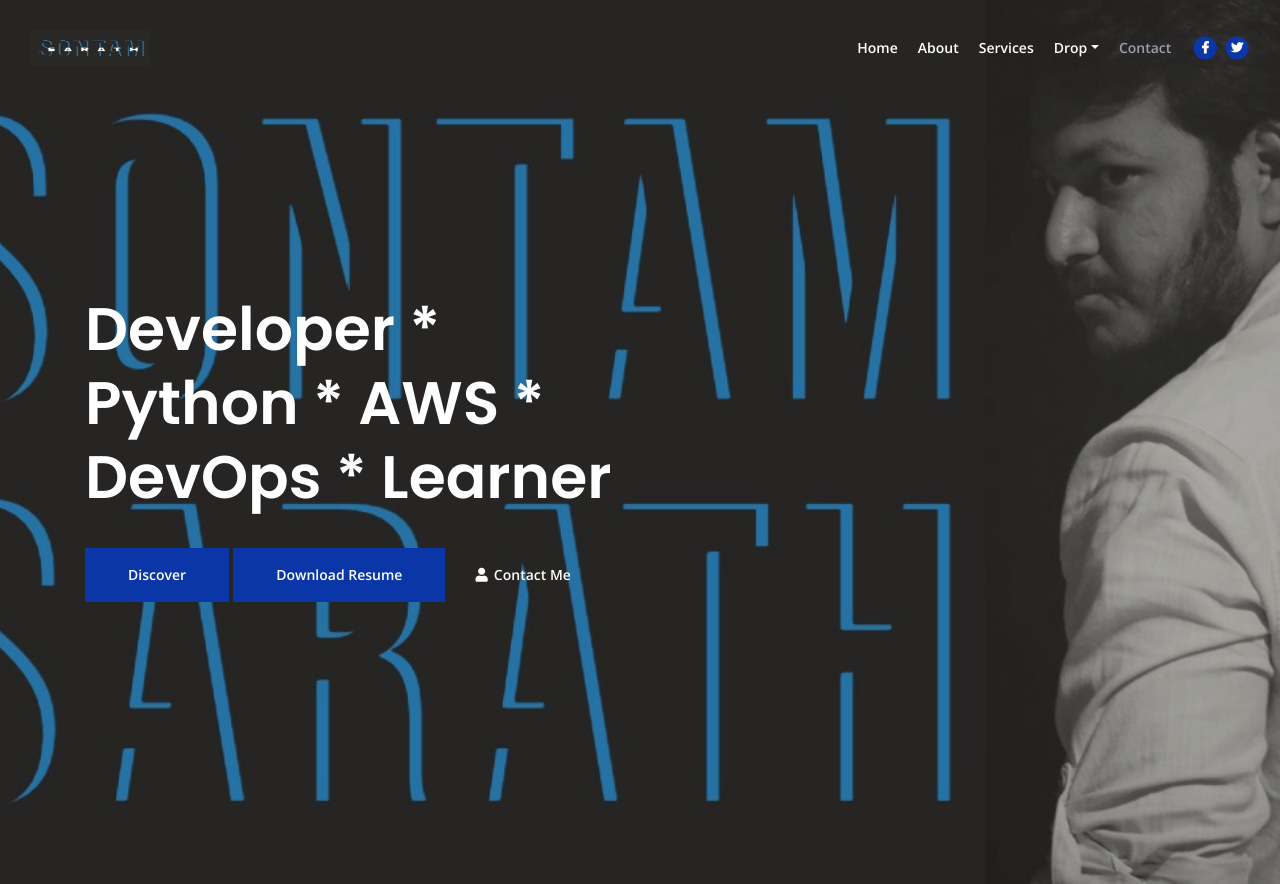
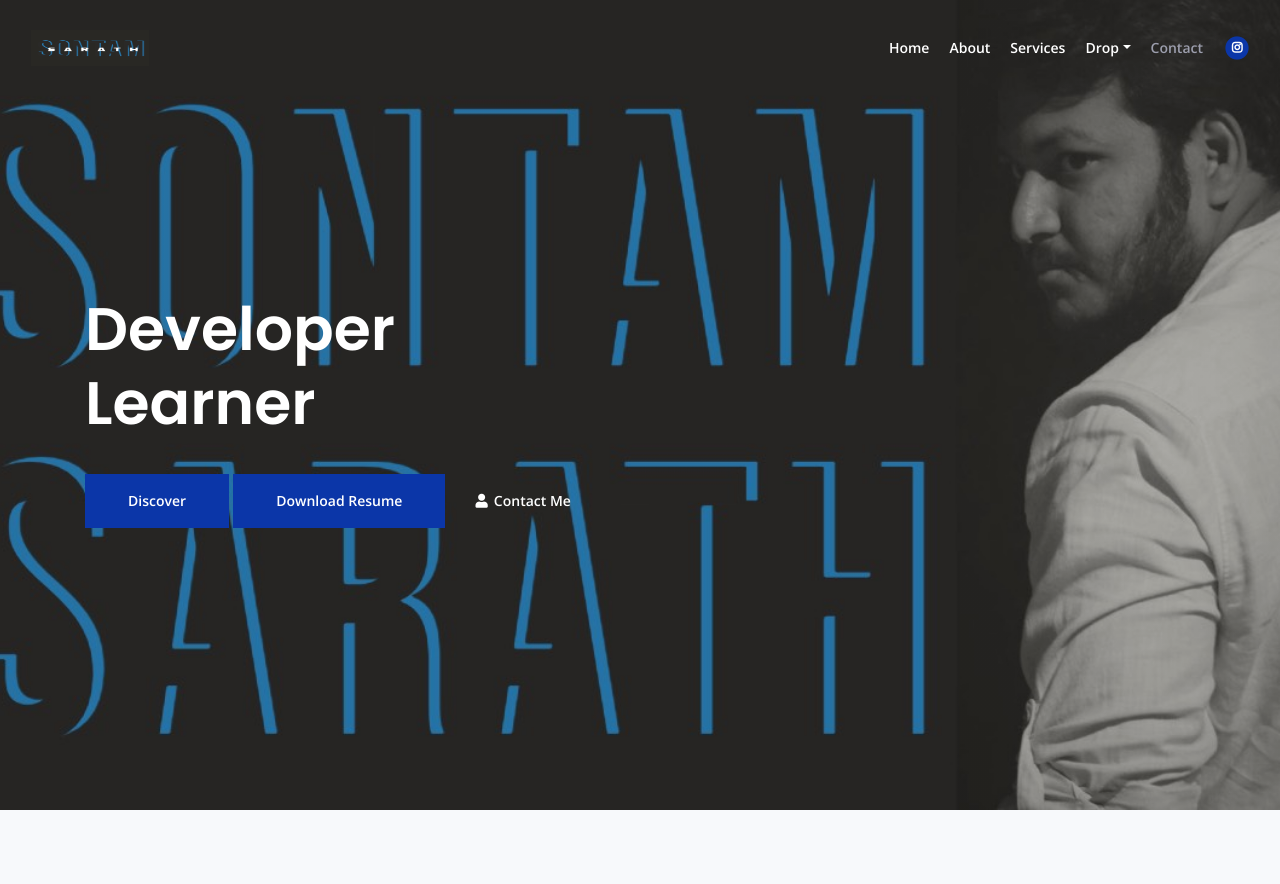
Before and after one commit to sontam-sarath/portfolio, a plain HTML site: page index.html in a window 1280 px wide. Shown: the top 884 px of the page. Drawn offline with nearby package versions, Linux system fonts and the light colour scheme.

Commit message:
new change - add instagram profile

```diff
--- a/index.html
+++ b/index.html
@@ -74,16 +74,16 @@
                     </li>
                 </ul>
                 <span class="nav-item social-icons">
-                    <span class="fa-stack">
+                    <!-- <span class="fa-stack">
                         <a href="#your-link">
                             <i class="fas fa-circle fa-stack-2x"></i>
                             <i class="fab fa-facebook-f fa-stack-1x"></i>
                         </a>
-                    </span>
+                    </span> -->
                     <span class="fa-stack">
-                        <a href="#your-link">
+                        <a target="_blank" href="https://www.instagram.com/sontamsarath/">
                             <i class="fas fa-circle fa-stack-2x"></i>
-                            <i class="fab fa-twitter fa-stack-1x"></i>
+                            <i class="fab fa-instagram fa-stack-1x"></i>
                         </a>
                     </span>
                 </span>
@@ -99,7 +99,7 @@
             <div class="row">
                 <div class="col-lg-6">
                     <div class="text-container">
-                        <h1 class="h1-large">Developer * Python * AWS * DevOps * Learner</h1>
+                        <h1 class="h1-large">Developer Learner</h1>
                         <a class="btn-solid-lg page-scroll" href="#about">Discover</a>
                         <a class="btn-solid-lg page-scroll" target="_blank" href="files/sarath_sontam.pdf">Download Resume</a>
                         <a class="btn-outline-lg page-scroll" href="#contact"><i class="fas fa-user"></i>Contact Me</a>
```
